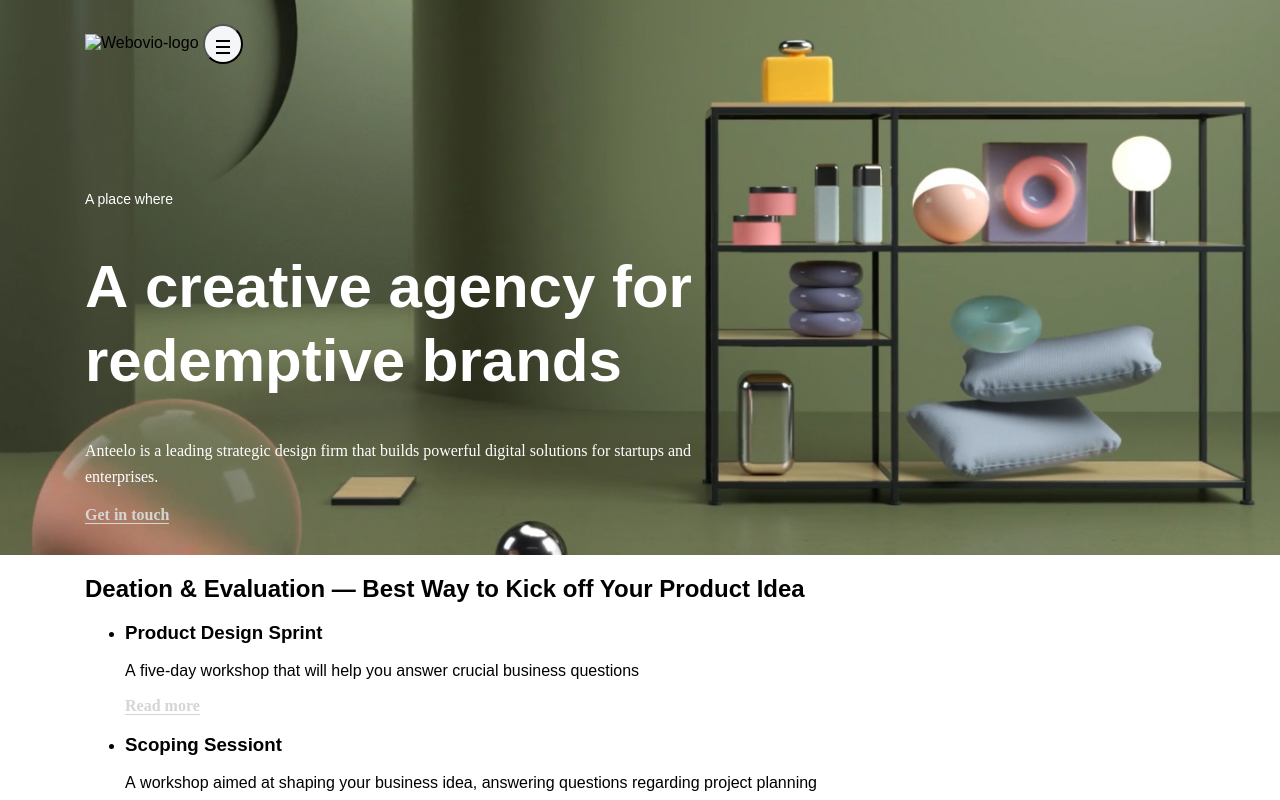
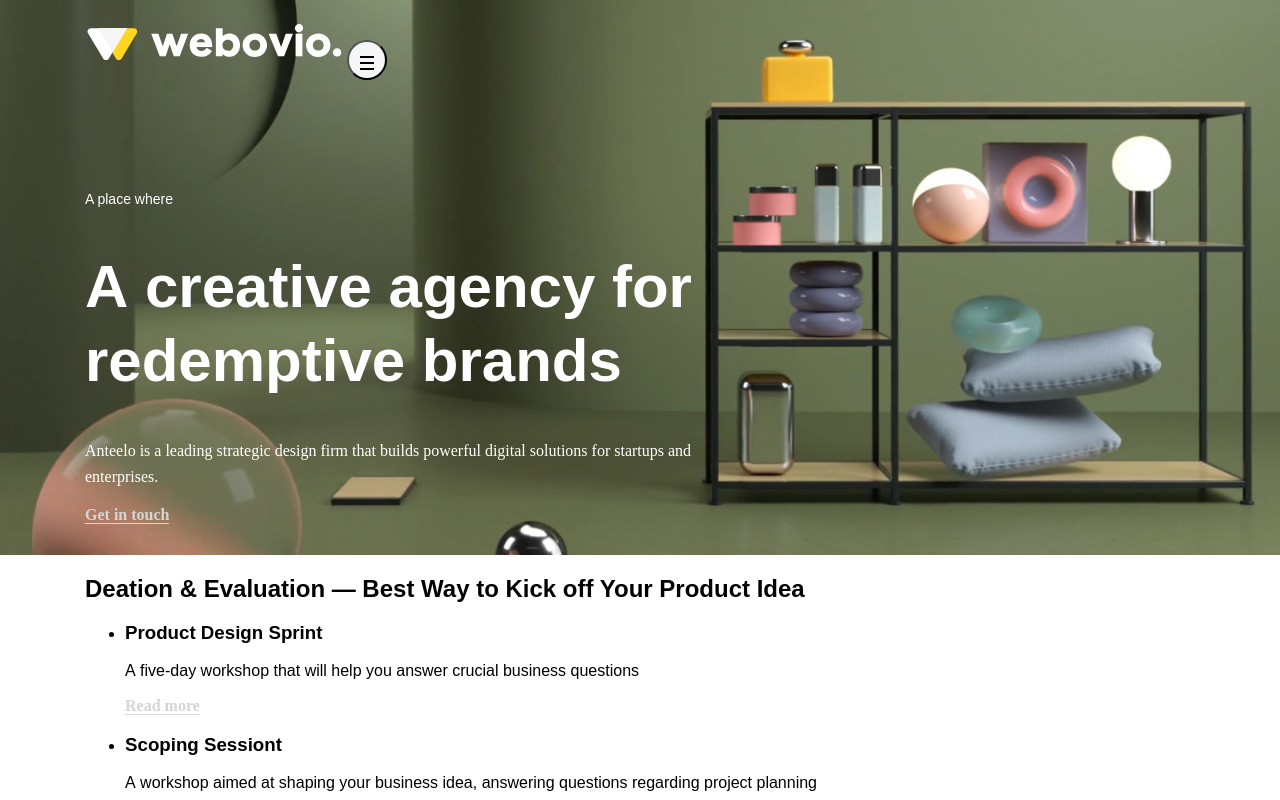
Before and after one commit to kilichka/A-creative-agency, a plain HTML site: page index.html in a window 1280 px wide. Shown: the top 800 px of the page. Drawn offline with Linux system fonts and the light colour scheme; files that its build step writes are made by us from their sources; files whose address does not match are found by name.

Commit message:
Update index.html

```diff
--- a/index.html
+++ b/index.html
@@ -10,7 +10,7 @@
     <header class="header">
       <div class="container">
         <a class="logo">
-          <img src="#" alt="Webovio-logo" />
+          <img src="logo.svg" alt="Webovio-logo" />
         </a>
         <button class="burger" aria-label="Open menu">
           <span class="burger-line"></span>
```
